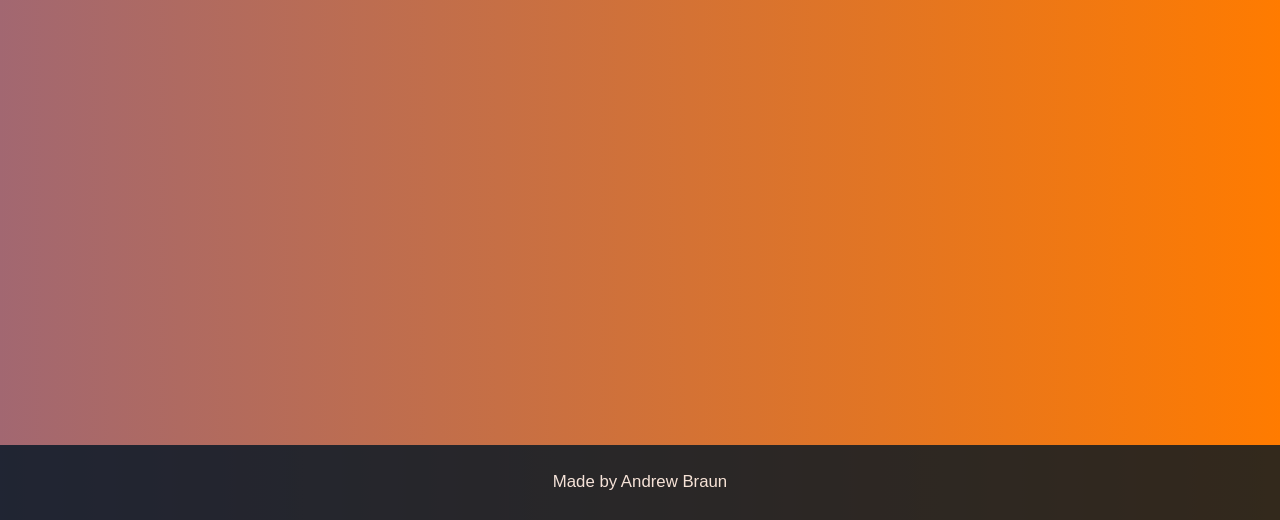
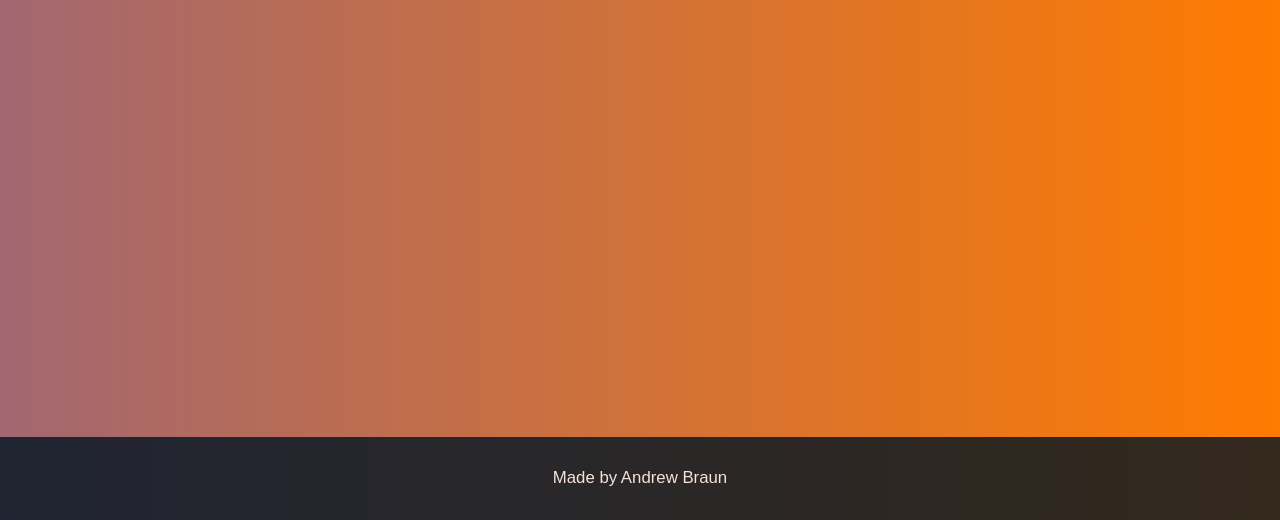
Before and after one commit to andrew-braun/geobeermap, a Gatsby site: page /2tonsmukhiani/ in a window 1280 px wide. Shown: the part 280-800 px from the top of the page. Built offline with nearby package versions, Linux system fonts and the light colour scheme; Gatsby itself is replaced by a stand-in of ours; a web font is replaced by a local one.

Commit message:
style: Decrease main-container min-height

```diff
--- a/src/components/layout.css
+++ b/src/components/layout.css
@@ -104,7 +104,7 @@
     flex: 1 1 auto;
     justify-content: stretch;
     align-items: stretch;
-    min-height: 80vh;
+    min-height: 78vh;
     max-height: 100%;
 }
 
```
